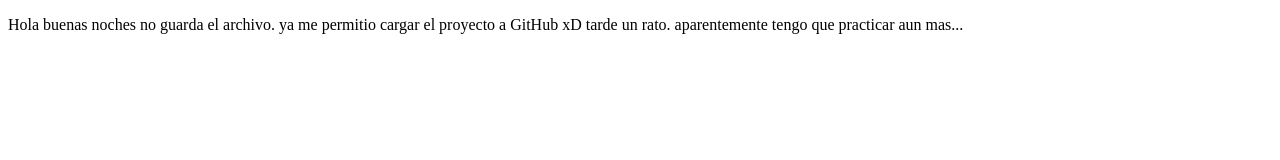
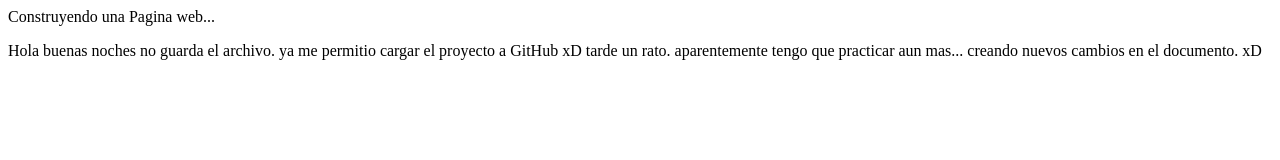
Before and after one commit to plegretonyarre/proyectoDemoCursoPrework, a plain HTML site: page index.html in a window 1280 px wide. Drawn offline with Linux system fonts and the light colour scheme.

Commit message:
Cuartoss cambios de practica

```diff
--- a/index.html
+++ b/index.html
@@ -1,6 +1,6 @@
 <!DOCTYPE html>
 <html lang="en">
-<head>
+<head> Construyendo una Pagina web...
     <meta charset="UTF-8">
     <meta http-equiv="X-UA-Compatible" content="IE=edge">
     <meta name="viewport" content="width=device-width, initial-scale=1.0">
@@ -9,7 +9,9 @@
 <body>
     <p>
         Hola buenas noches no guarda el archivo. ya me permitio cargar el proyecto a GitHub xD tarde un rato.
-        aparentemente tengo que practicar aun mas...
+        <body>
+            aparentemente tengo que practicar aun mas... creando nuevos cambios en el documento. xD
+        </body>
     </p>
 </body>
 </html>
```
